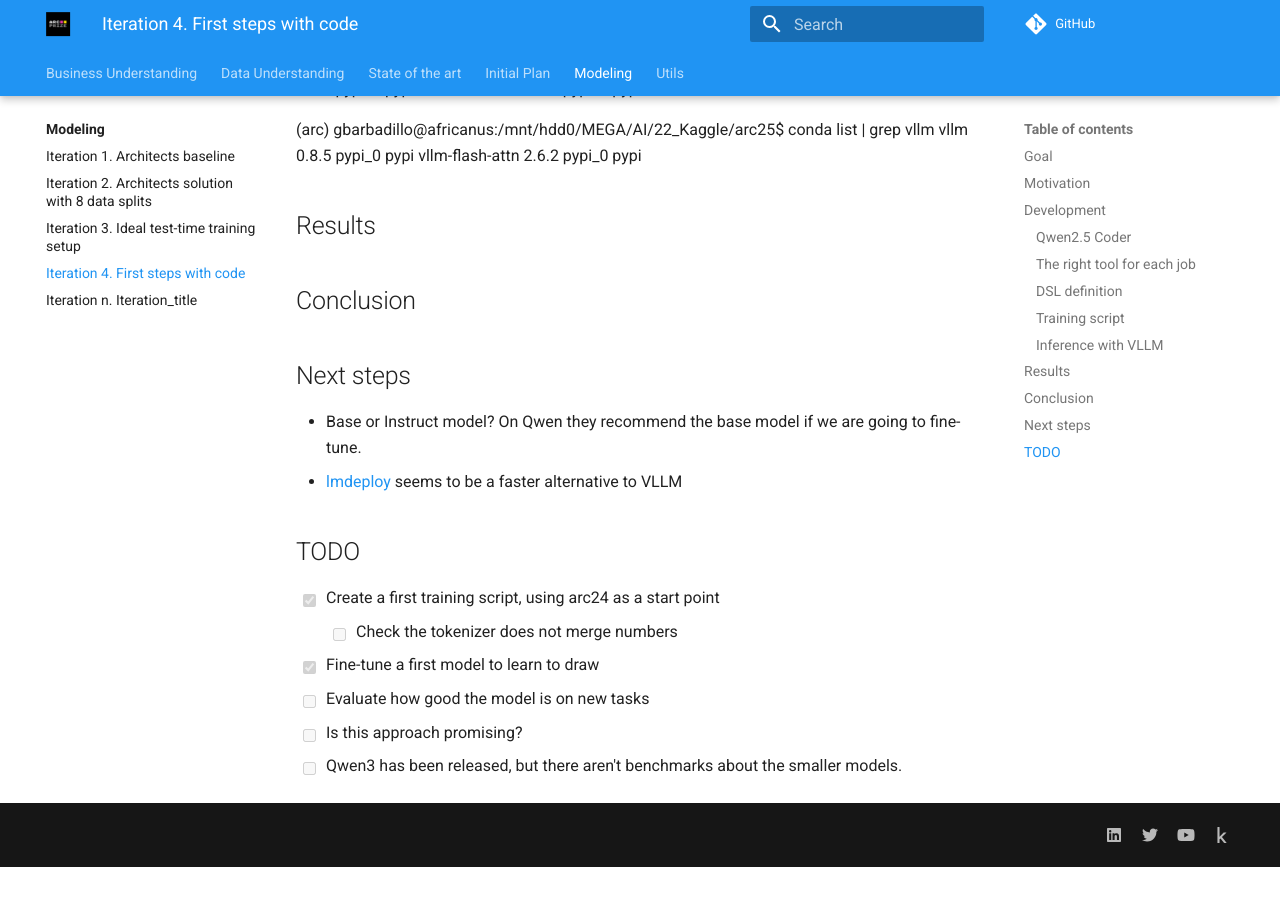
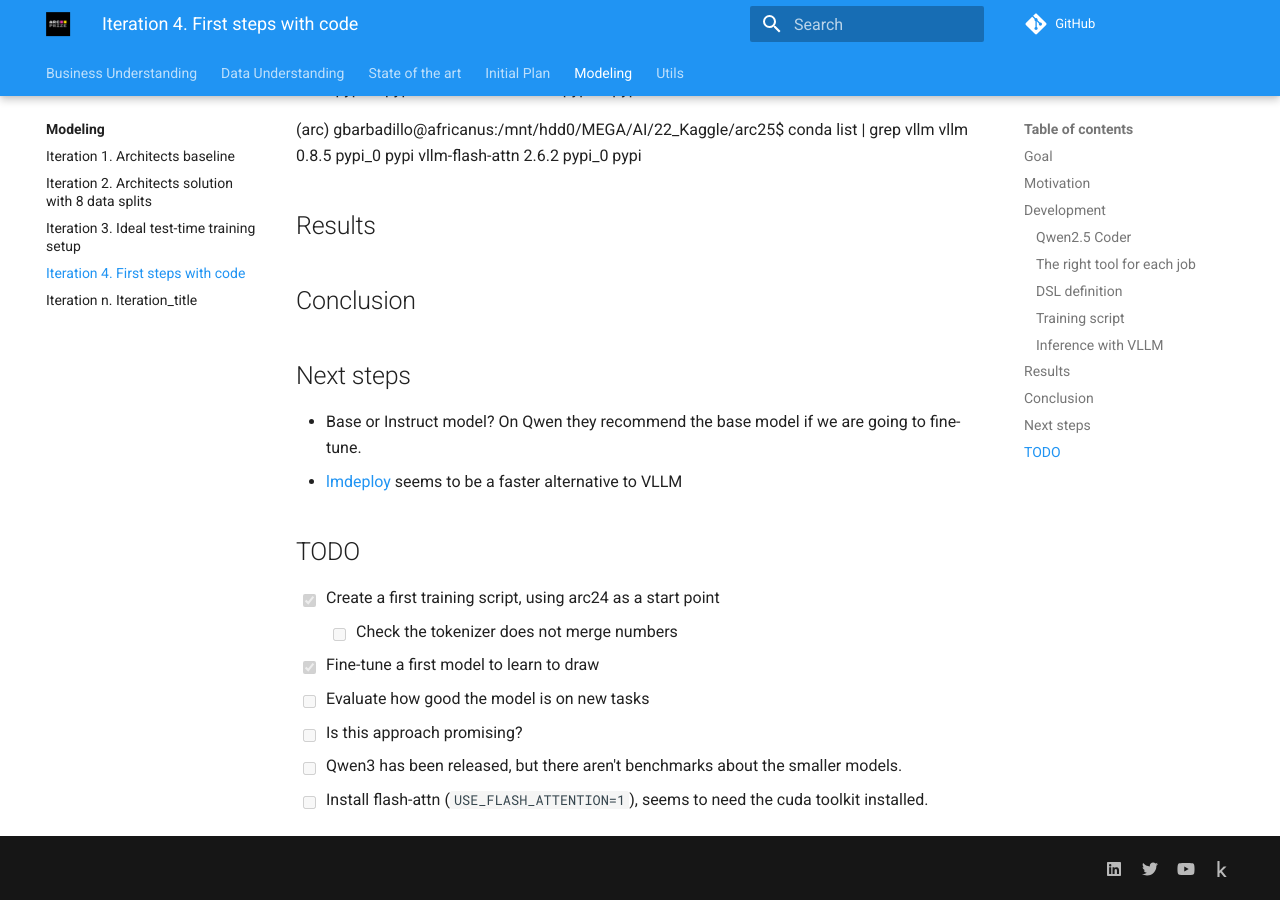
Before and after one commit to ironbar/arc25, an MkDocs documentation site: the page built from docs/modeling/Iteration_04_first_steps_with_code.md, in a window 1280 px wide and 900 px high, scrolled down 3027 px. Built offline with MkDocs 1.6.1 and Material for MkDocs 9.7.7, drawn with Linux system fonts in a browser that asks for light colours; comment, search, counter and statistics services are not loaded; before the commit the page ends 3894 px from its top, so only the background shows below that.

Commit message:
problems trying to install flash-attn

```diff
--- a/docs/modeling/Iteration_04_first_steps_with_code.md
+++ b/docs/modeling/Iteration_04_first_steps_with_code.md
@@ -99,3 +99,4 @@ vllm-flash-attn           2.6.2                    pypi_0    pypi
 - [ ] Evaluate how good the model is on new tasks
 - [ ] Is this approach promising?
 - [ ] Qwen3 has been released, but there aren't benchmarks about the smaller models.
+- [ ] Install flash-attn (`USE_FLASH_ATTENTION=1`), seems to need the cuda toolkit installed.
```
